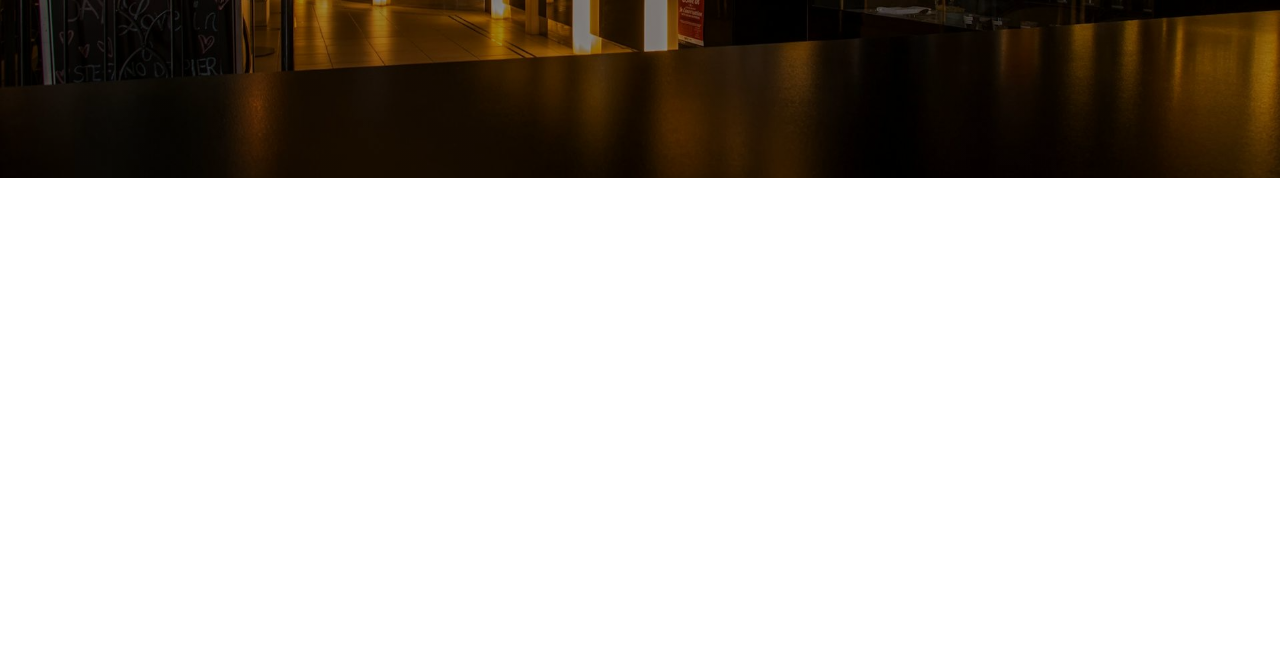
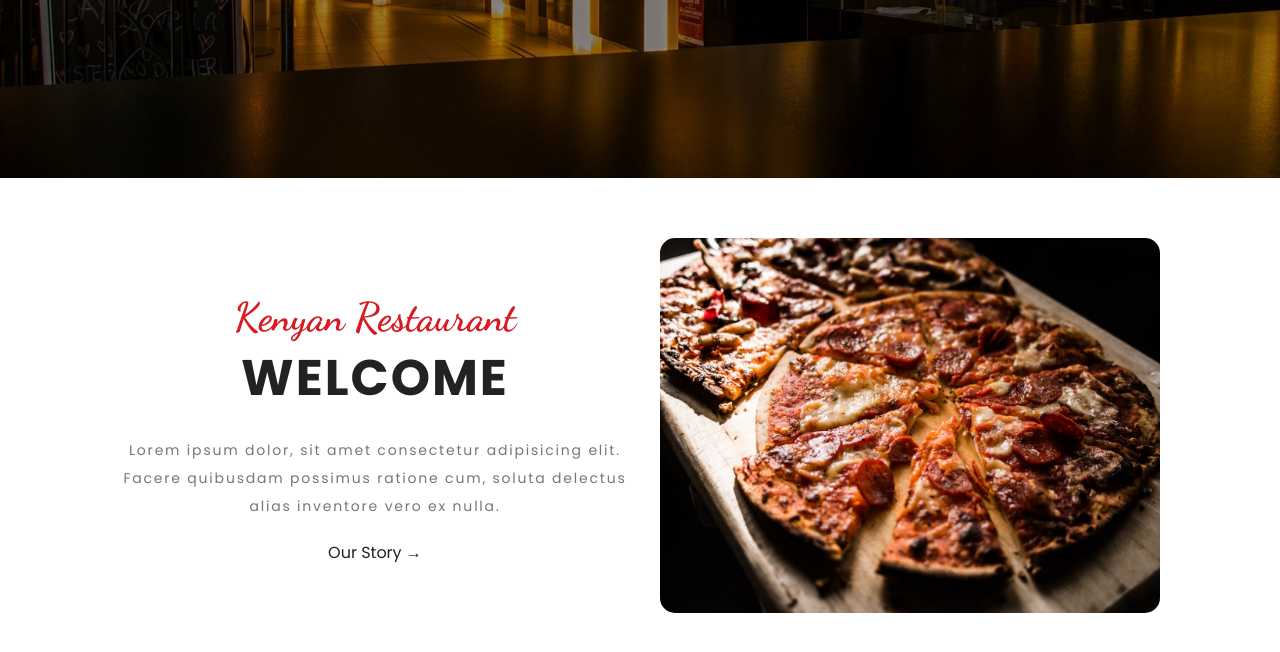
Before and after one commit to Gakiri001/platosRestaurant, a website built with Vite: page index.html in a window 1280 px wide. Shown: the part 526-1178 px from the top of the page. Before the commit the page ends 800 px from the top, so only its background shows below. Built offline with nearby package versions, Linux system fonts and the light colour scheme.

Commit message:
create the about section

```diff
--- a/index.html
+++ b/index.html
@@ -29,5 +29,23 @@
         </div>
       </div>
     </section>
+
+    <section class="about">
+      <div class="about-textbox">
+        <div class="title">
+          <h3 class="title-subtitle">kenyan restaurant</h3>
+          <h2 class="title-maintitle">welcome</h2>
+        </div>
+        <p class="about-text">
+          Lorem ipsum dolor, sit amet consectetur adipisicing elit. Facere
+          quibusdam possimus ratione cum, soluta delectus alias inventore vero
+          ex nulla.
+        </p>
+        <a href="" class="about-cta">our story &rarr;</a>
+      </div>
+      <div class="about-image">
+        <img src="./assets/pizza.jpg" alt="pizza" class="about-image--img" />
+      </div>
+    </section>
   </body>
 </html>
--- a/style.css
+++ b/style.css
@@ -9,6 +9,11 @@
 html {
   font-size: 62.5%;
   /* 1rem = 10px */
+}
+
+html,
+body {
+  overflow-x: hidden;
 }
 
 :root {
@@ -25,11 +30,33 @@ body {
   color: var(--color-black);
 }
 
+.title {
+  display: flex;
+  flex-direction: column;
+  justify-content: center;
+  align-items: center;
+}
+
+.title-subtitle {
+  font-family: var(--secondary-font);
+  color: var(--color-primary);
+  text-transform: capitalize;
+  font-size: 4rem;
+  text-align: center;
+}
+
+.title-maintitle {
+  font-size: 5rem;
+  text-transform: uppercase;
+  letter-spacing: 2px;
+  text-align: center;
+}
+
 .header {
   display: flex;
   justify-content: space-around;
   align-items: center;
-  padding: .8rem;
+  padding: 0.8rem;
 }
 
 @media screen and (max-width: 37.5em) {
@@ -111,3 +138,71 @@ body {
     font-size: 4rem;
   }
 }
+
+.about {
+  padding: 6rem 12rem;
+  display: grid;
+  grid-template-columns: auto auto;
+  align-items: center;
+  gap: 3rem;
+}
+
+@media screen and (max-width: 62.5em) {
+  .about {
+    padding: 6rem 0.8rem;
+  }
+}
+
+@media screen and (max-width: 53.125em) {
+  .about {
+    display: flex;
+    flex-direction: column;
+    justify-content: center;
+    align-items: center;
+    gap: 2rem;
+  }
+}
+
+.about-textbox {
+  display: flex;
+  flex-direction: column;
+  justify-content: center;
+  align-items: center;
+  gap: 2rem;
+}
+
+.about-text {
+  text-align: center;
+  letter-spacing: 1.8px;
+  font-size: 1.4rem;
+  color: #777;
+  line-height: 2;
+}
+
+.about-cta {
+  /* this will center an inline element */
+  /* display: block; */
+  /* width: max-content; */
+  /* margin: 0 auto; */
+  text-decoration: none;
+  text-transform: capitalize;
+  color: var(--color-black);
+}
+
+.about-image--img {
+  width: 50rem;
+  border-radius: 15px;
+  transition: all 0.5s ease;
+}
+
+.about-image--img:hover {
+  transform: scale(1.02);
+}
+
+@media screen and (max-width: 31.25em) {
+  .about-image--img {
+    width: 100%;
+    border-radius: 15px;
+    transition: all 0.5s ease;
+  }
+}
```
